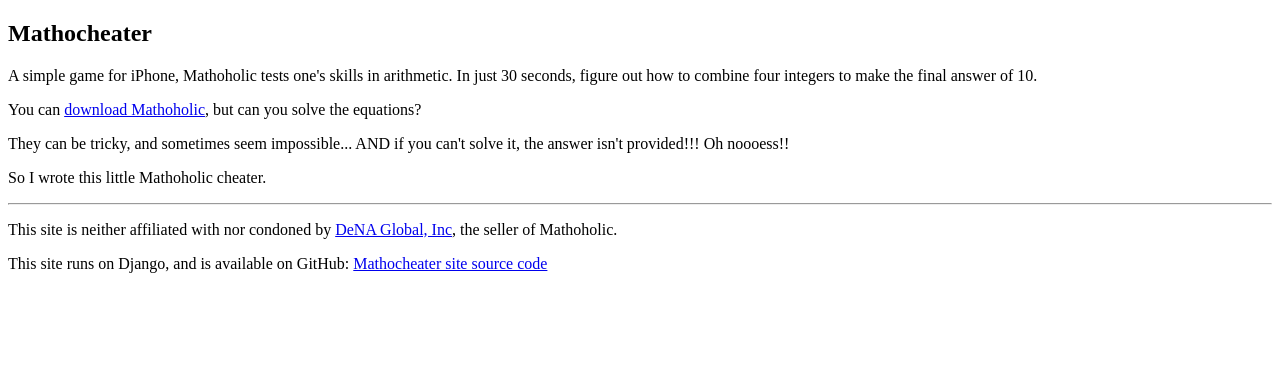
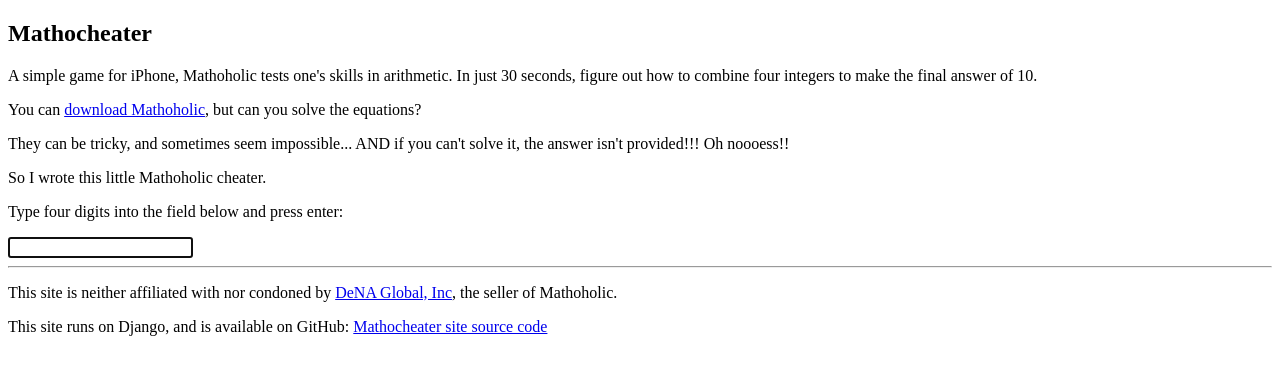
Before and after one commit to thunderrabbit/mathocheater, a Python web app: template templates/index.html in a window 1280 px wide. Shown: the top 375 px of the page. Run offline with Jinja, Linux system fonts and the light colour scheme; the template is opened without the code that fills it, so the values that code supplies are empty.

Commit message:
sooooo close, but will require rewriting the url handler and therefore field processing

```diff
--- a/templates/base.html
+++ b/templates/base.html
@@ -2,10 +2,26 @@
 <html lang="en">
 <head>
     <title>{% block title %}Mathoholic Cheater{% endblock %}</title>
+<script type="text/javascript">
+
+  function myCallBack(param){
+        location.replace('/'+param);
+	alert('done');
+  }
+</script>
 </head>
-<body>
+<body onload="document.getElementById('four_digits').focus();">
     <h2>Mathocheater</h2>
     {% block content %}{% endblock %}
+
+{% block form %}
+
+<p>Type four digits into the field below and press enter:</p>
+
+<form id="four_digit_form" onsubmit=myCallBack(document.getElementById('four_digits').value)>
+<input id="four_digits" type="text">
+</form>
+{% endblock %}
     {% block footer %}
     <hr>
     <p>This site is neither affiliated with nor condoned by <a href="http://www.denaglobal.com/">DeNA Global, Inc</a>, the seller of Mathoholic.</p>
```
